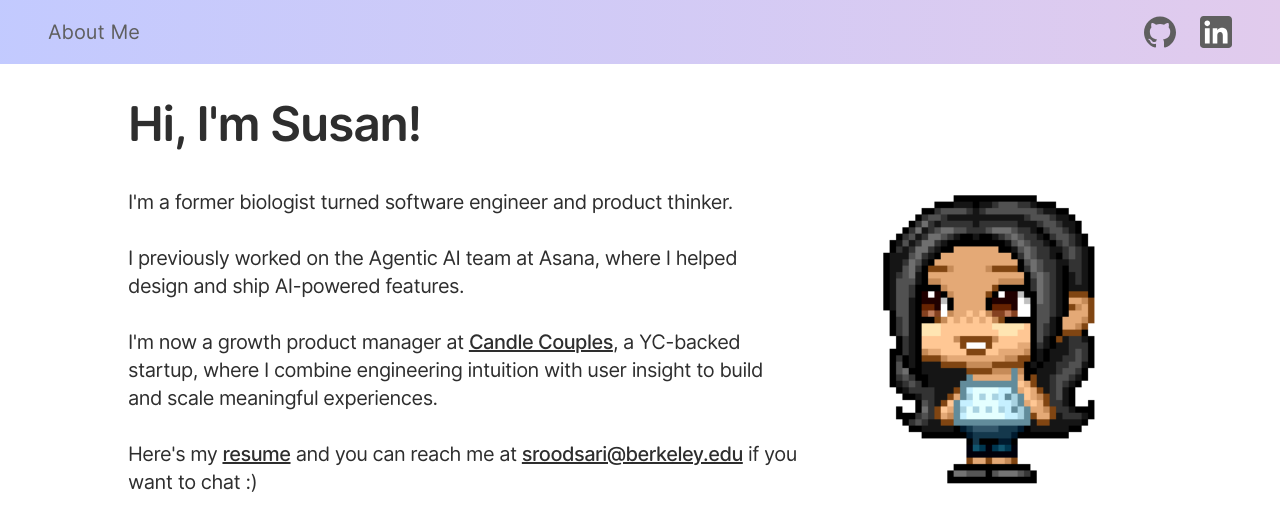
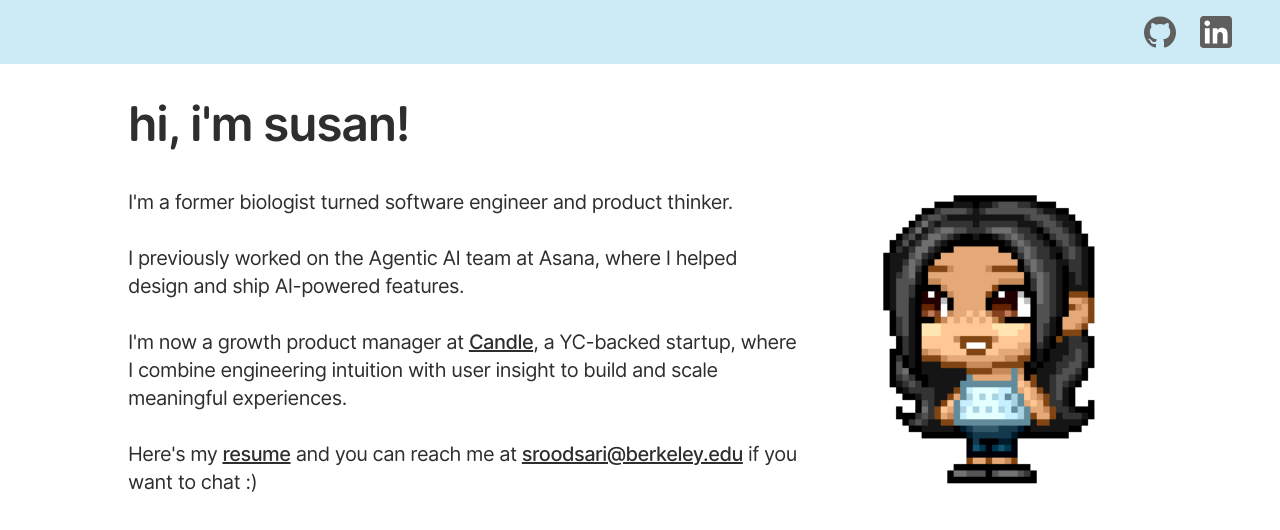
Before and after one commit to sroodsari/sroodsari.github.io, a React (Create React App) app: page / in a window 1280 px wide. Shown: the top 530 px of the page. Built offline with nearby package versions, Linux system fonts and the light colour scheme.

Commit message:
small ui changes: color, lower case, remove couples from candle

```diff
--- a/src/App.js
+++ b/src/App.js
@@ -6,10 +6,7 @@
   return (
     <div className="font-runde">
       {/* Sticky header */}
-      <header className="fixed top-0 z-50 w-full bg-pink-gradient text-left py-4 px-6 sm:px-12 flex justify-between items-center">
-        <h1 className="text-base sm:text-xl font-light text-[#5F5F5F]">
-          About Me
-        </h1>
+      <header className="fixed top-0 z-50 w-full bg-[#ccebf6] text-left py-4 px-6 sm:px-12 flex justify-end">
         <div className="flex gap-4 sm:gap-6">
           <a href="https://github.com/sroodsari" target="_blank" rel="noopener noreferrer">
             <GithubIcon className="size-6 sm:size-8 hover:opacity-70" />
@@ -26,12 +23,12 @@
           {/* Text content */}
           <div className="flex-1">
             <h1 className="text-3xl sm:text-5xl font-semibold tracking-tight mb-4 text-center sm:text-left pb-6" >
-              Hi, I'm Susan!
+              hi, i'm susan!
             </h1>
             <p className="text-base sm:text-xl font-thin tracking-tight leading-relaxed">
               I'm a former biologist turned software engineer and product thinker. <br /><br />
               I previously worked on the Agentic AI team at Asana, where I helped design and ship AI-powered features. <br /><br />
-              I'm now a growth product manager at <a className="underline" href="https://www.trycandle.app/" target="_blank" rel="noopener noreferrer">Candle Couples</a>, a YC-backed startup, where I combine engineering intuition with user insight to build and scale meaningful experiences. <br /><br />
+              I'm now a growth product manager at <a className="underline" href="https://www.trycandle.app/" target="_blank" rel="noopener noreferrer">Candle</a>, a YC-backed startup, where I combine engineering intuition with user insight to build and scale meaningful experiences. <br /><br />
               Here's my <a className="underline" href={`${process.env.PUBLIC_URL}/Resume.pdf`} target="_blank" rel="noopener noreferrer">resume</a> and you can reach me at <a className="underline" href="mailto:sroodsari@berkeley.edu">sroodsari@berkeley.edu</a> if you want to chat :)
             </p>
           </div>
@@ -41,7 +38,7 @@
             <img
               src={`${process.env.PUBLIC_URL}/suzAvatar.png`}
               alt="Susan"
-              className="w-48 h-48 sm:w-80 sm:h-80 rounded-full object-cover"
+              className="w-52 h-52 sm:w-80 sm:h-80 rounded-full object-cover"
             />
           </div>
         </div>
```
